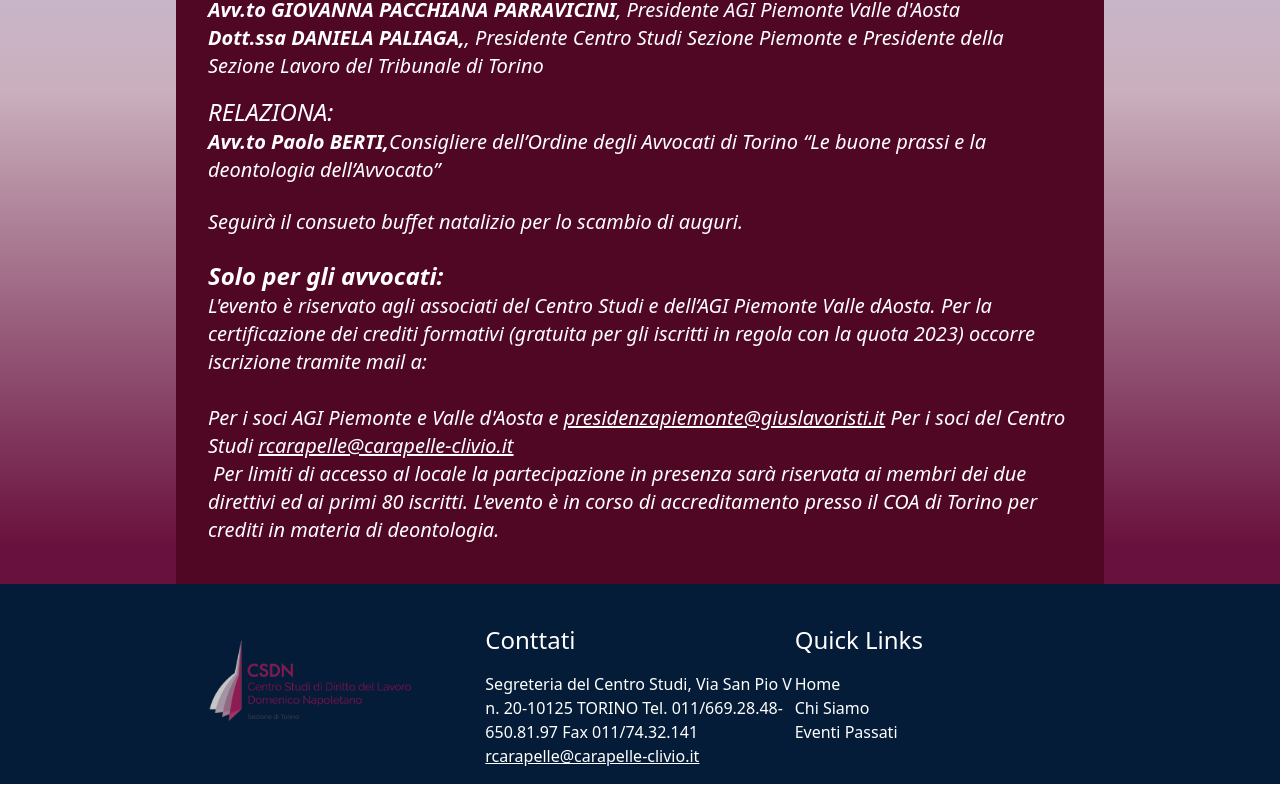
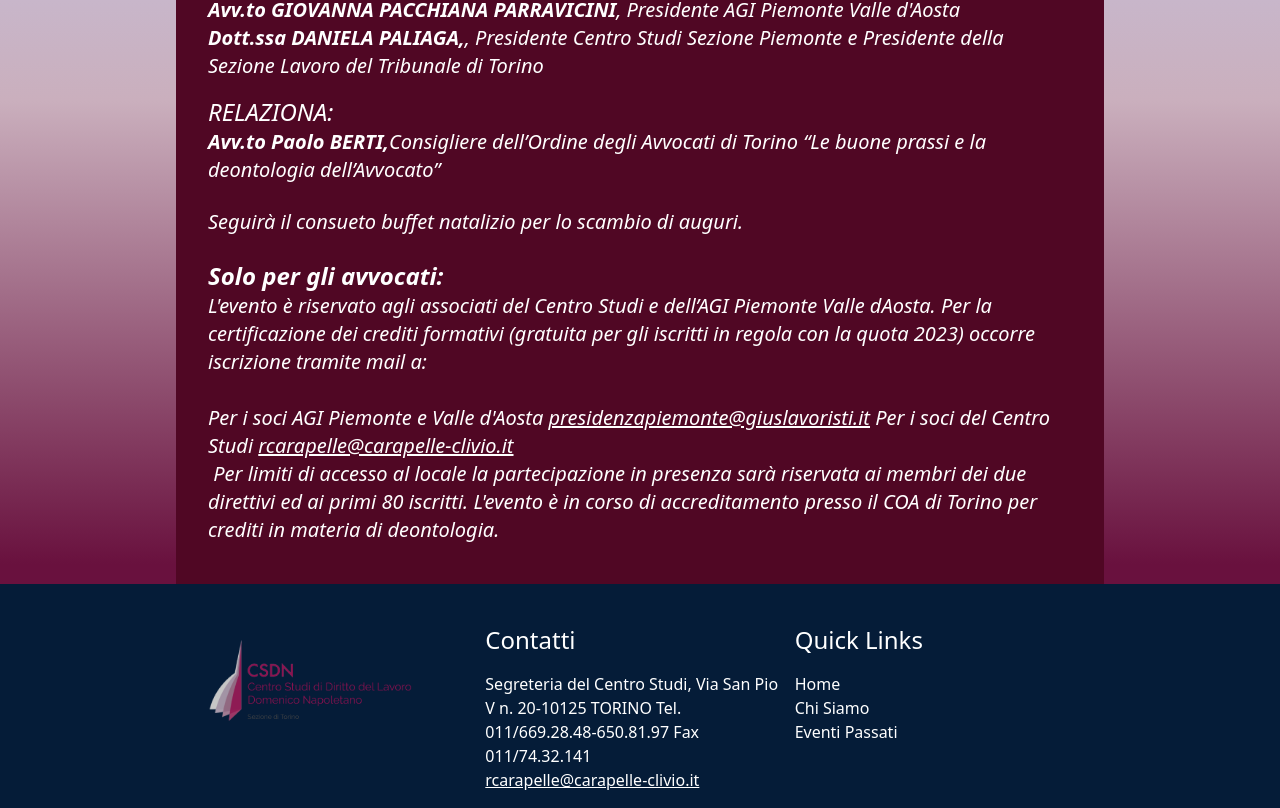
Before and after one commit to Homeyra-Mahmoudi/CSDN, a Nuxt app: page /CurrentEvent in a window 1280 px wide. Shown: the part 411-1219 px from the top of the page. Before the commit the page ends 1195 px from the top, so only its background shows below. Built offline with nearby package versions, Linux system fonts and the light colour scheme.

Commit message:
changing the footer

```diff
--- a/components/CurrentEvent/Scheduale-of-the-currentevent.vue
+++ b/components/CurrentEvent/Scheduale-of-the-currentevent.vue
@@ -59,7 +59,7 @@ Via Santa Maria n. 1 - Torino</p>
         <div class="px-8">
             <p class="font-Roboto font-bold lg:text-2xl italic text-white text-left ">Solo per gli avvocati:</p>
             <p class="font-Roboto font-thin lg:text-xl italic text-white text-left whitespace-break-spaces ">L'evento è riservato agli associati del Centro Studi e dell’AGI Piemonte Valle dAosta. Per la certificazione dei crediti formativi (gratuita per gli iscritti in regola con la quota 2023) occorre iscrizione tramite mail a: <br>
-<br>Per i soci AGI Piemonte e Valle d'Aosta e <a class="underline" href="mailto:rcarapelle@carapelle-clivio.it">presidenzapiemonte@giuslavoristi.it</a>
+<br>Per i soci AGI Piemonte e Valle d'Aosta <a class="underline" href="mailto:rcarapelle@carapelle-clivio.it">presidenzapiemonte@giuslavoristi.it</a>
 Per i soci del Centro Studi <a class="underline" href="mailto:rcarapelle@carapelle-clivio.it">rcarapelle@carapelle-clivio.it</a><br>
 Per limiti di accesso al locale la partecipazione in presenza sarà riservata ai membri dei due direttivi ed ai primi 80 iscritti. L'evento è in corso di accreditamento presso il COA di Torino per crediti in materia di deontologia.</p><br>
         </div>
--- a/components/The-footer.vue
+++ b/components/The-footer.vue
@@ -4,8 +4,9 @@
         <img  src="/CSDN-logo.png" alt="Logo" />
     </div>
     <div class="col-span-1 sm:pt-10 pb-4">
-        <p class="font-Roboto lg:text-2xl text-white text-extrabold pb-4 ">Conttati</p>
-        <p class="font-Roboto lg:text-l text-white  text-light">Segreteria del Centro Studi, Via San Pio  V n. 20-10125 TORINO Tel. 011/669.28.48-650.81.97 Fax 011/74.32.141</p>
+        <p class="font-Roboto lg:text-2xl text-white text-extrabold pb-4 ">Contatti</p>
+        <p class="font-Roboto lg:text-l text-white text-light whitespace-break-spaces">Segreteria del Centro Studi, Via San Pio V n. 20-10125 TORINO
+Tel. 011/669.28.48-650.81.97 Fax 011/74.32.141</p>
         <a class="font-Roboto lg:text-l text-white text-light underline" href="mailto:rcarapelle@carapelle-clivio.it">rcarapelle@carapelle-clivio.it</a>
     </div>
     <div class="col-span-1  sm:pt-10 pb-4">
```
Also changed, not shown: 5 other files (tests, documents, lock files or other folders).
